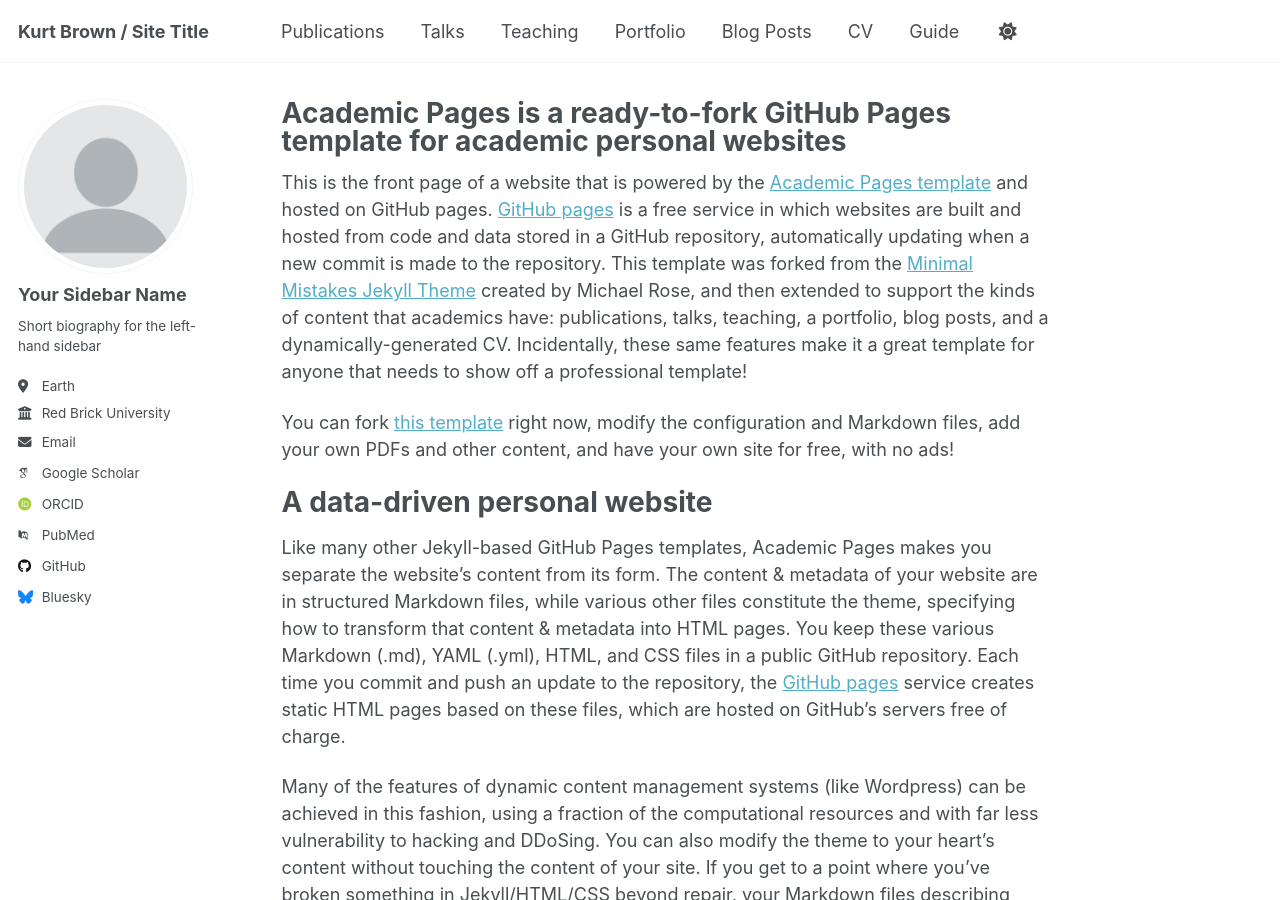
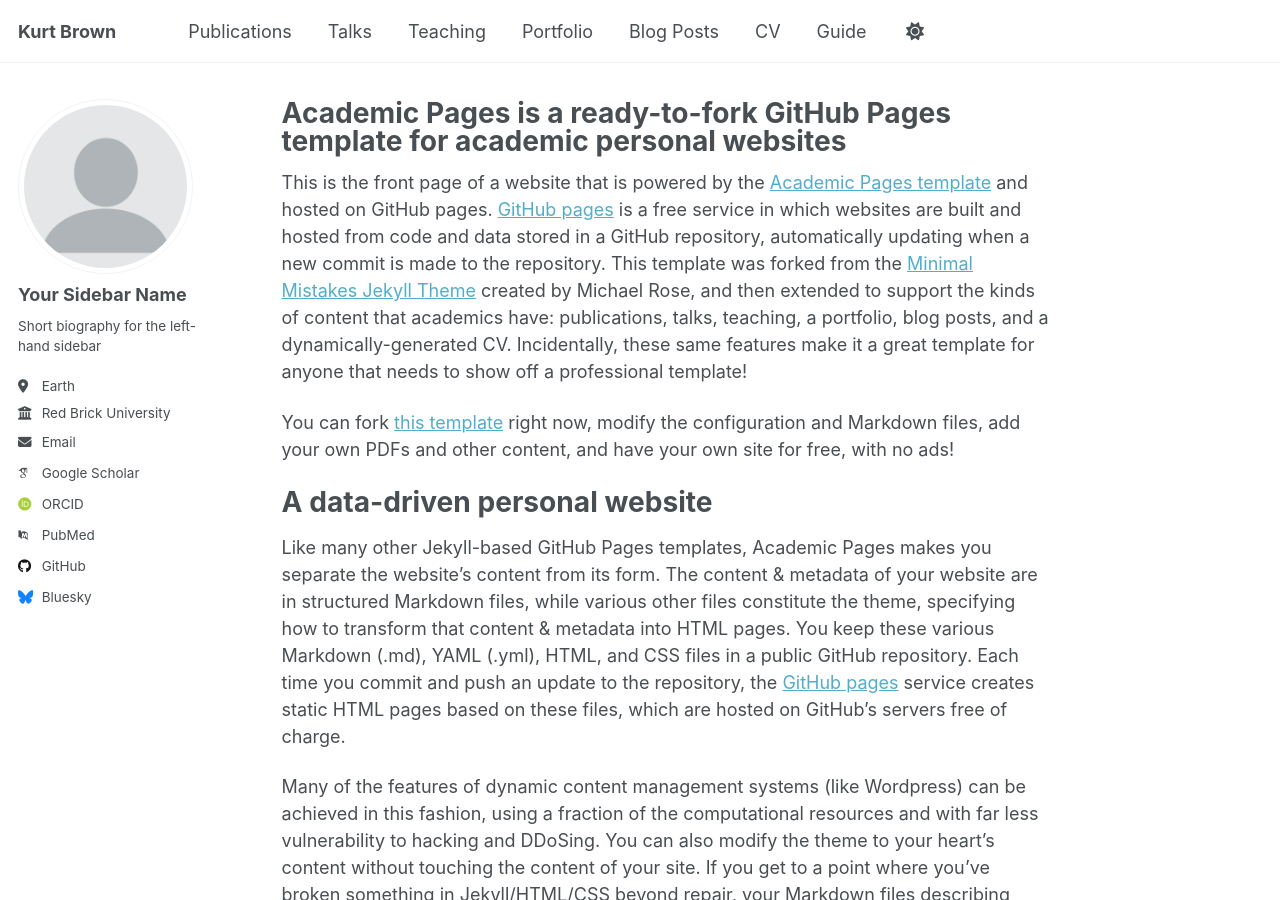
Before and after one commit to klbrown13/klbrown13.github.io, a Jekyll site: the page built from _pages/about.md, in a window 1280 px wide and 900 px high. Built offline with Jekyll 4.4.1, drawn with Linux system fonts in a browser that asks for light colours; some web fonts are replaced; a script that is not in the unit is left out.

Commit message:
Update _config.yml

```diff
--- a/_config.yml
+++ b/_config.yml
@@ -9,14 +9,14 @@
 # Basic Site Settings
 locale                   : "en-US"
 site_theme               : "default" # Currently available options are "default", "air"
-title                    : "Kurt Brown / Site Title"
+title                    : "Kurt Brown"
 title_separator          : "-"
 name                     : &name "Kurt Brown"
 description              : &description "Your Name's academic test"   # Update this with a general description of your site, this is the default if not overridden by a page
-url                      : https://academicpages.github.io # The base hostname & protocol for your site e.g. "https://[your GitHub username].github.io",
+url                      : https://klbrown13.github.io # The base hostname & protocol for your site e.g. "https://[your GitHub username].github.io",
                                                            # or if you already have some other page hosted on Github then use "https://[your GitHub username].github.io/[Your Repo Name]"
 baseurl                  : "" # the subpath of your site, e.g. "/blog"
-repository               : "academicpages/academicpages.github.io"
+repository               : "klbrown13/klbrown13.github.io"
 
 # Site Author - The following control what appear as part of the author content on the side bar.
 #               If a field is blank the icon and link will not appear, otherwise it will be shown.
```
